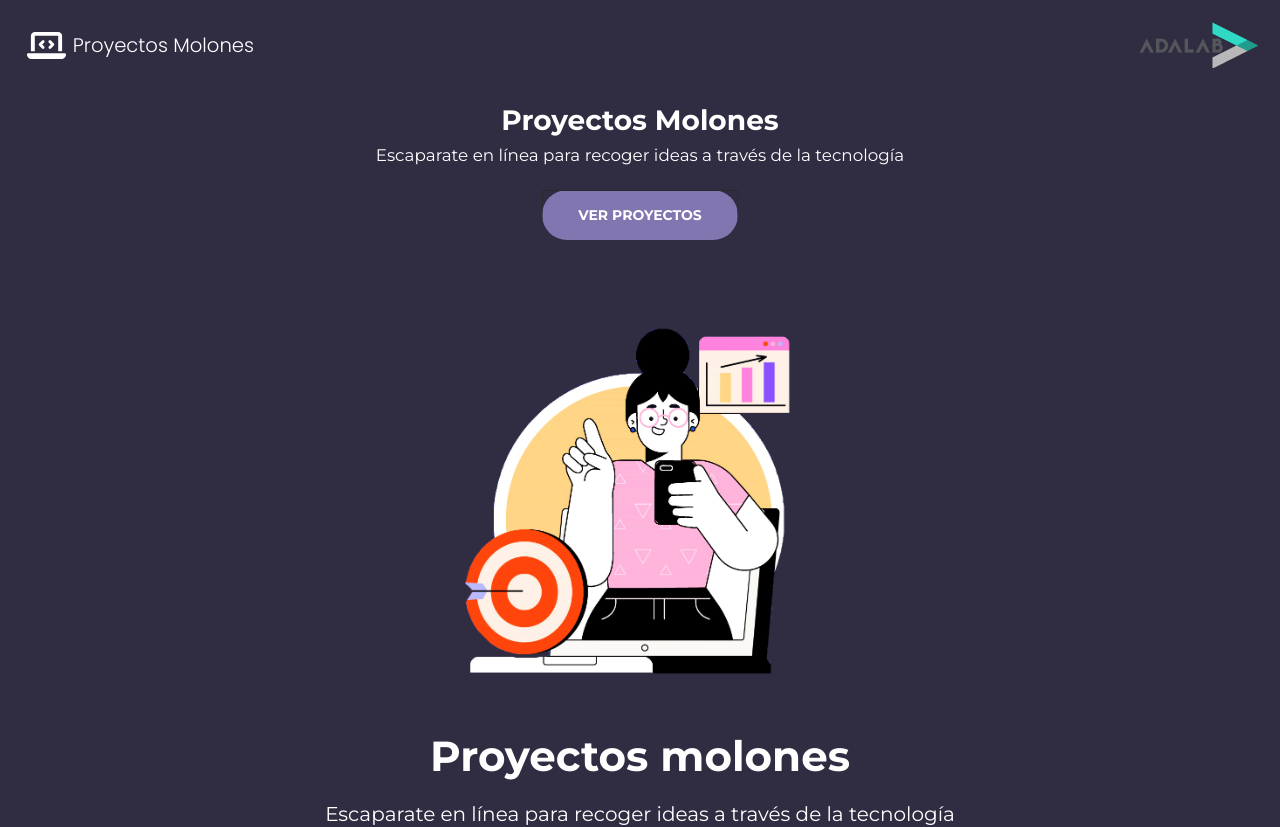
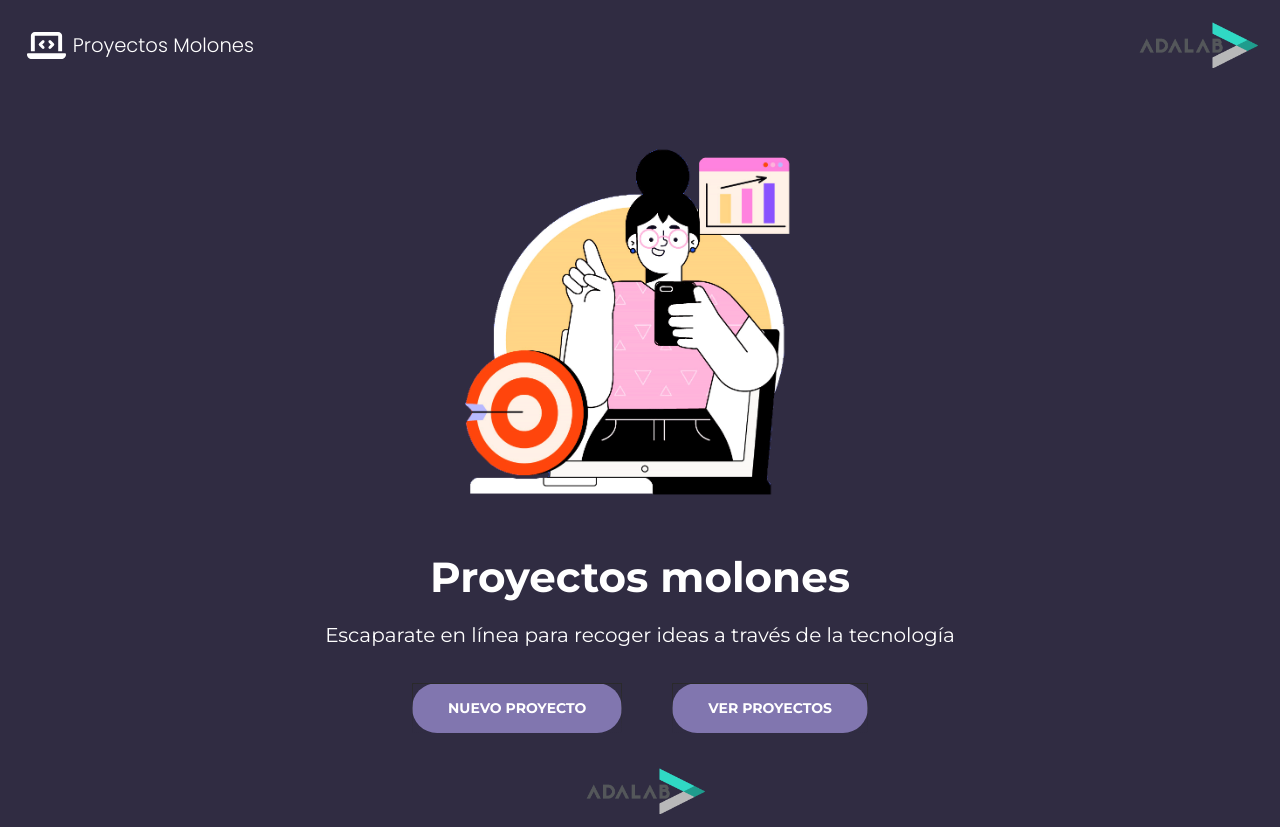
Before and after one commit to francheskajcg/project-promo-cpt-module-4-team-1, a React (Vite) app in the folder FRONTEND/: page / in a window 1280 px wide. Shown: the top 827 px of the page. Built offline with nearby package versions, Linux system fonts and the light colour scheme.

Commit message:
Add project list button on landing page and create project list component

```diff
--- a/FRONTEND/src/components/Pages/Landing.jsx
+++ b/FRONTEND/src/components/Pages/Landing.jsx
@@ -1,5 +1,4 @@
 import { Link } from "react-router";
-import Hero from "../Hero";
 
 import Graphic from '../../images/adalab-graphic.png';
 
@@ -7,13 +6,15 @@ function Landing() {
 
     return (
         <>
-            <Hero />
             <section className="landing">
 
                 <img className="graphic" src={Graphic} alt="adalab-graphic" />
                 <h1 className="titleh1">Proyectos molones</h1>
                 <p className="landing__text">Escaparate en línea para recoger ideas a través de la tecnología</p>
+                <div className="btn__links">
                 <Link to="/create" className="button--link" >Nuevo Proyecto</Link>
+                <Link to="/list" className="button--link" >Ver proyectos</Link>
+                </div>
             </section>
         </>
     )
--- a/FRONTEND/src/styles/layout/_landing.scss
+++ b/FRONTEND/src/styles/layout/_landing.scss
@@ -24,3 +24,9 @@
   flex-direction: row;
 
 }
+
+.btn__links {
+  display: flex;
+  justify-content: space-between;
+  gap: 50px;
+}
```
